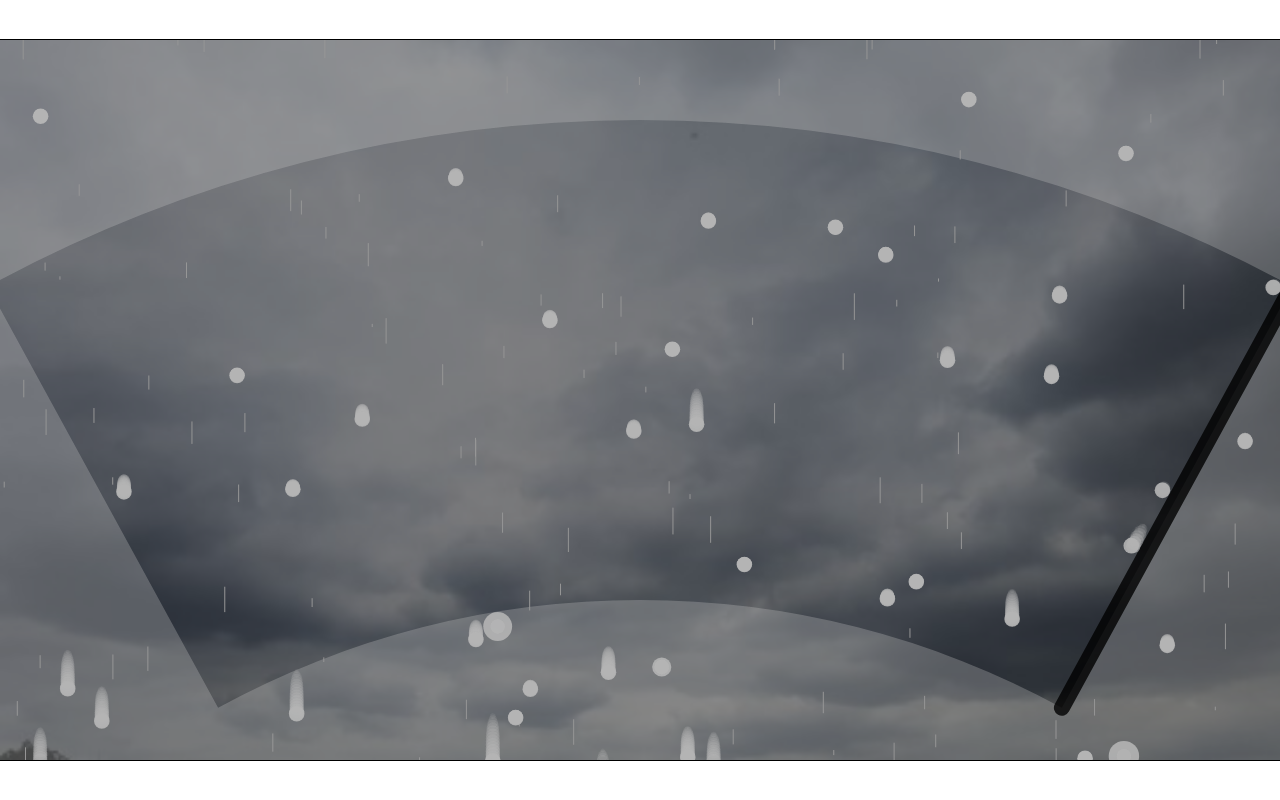
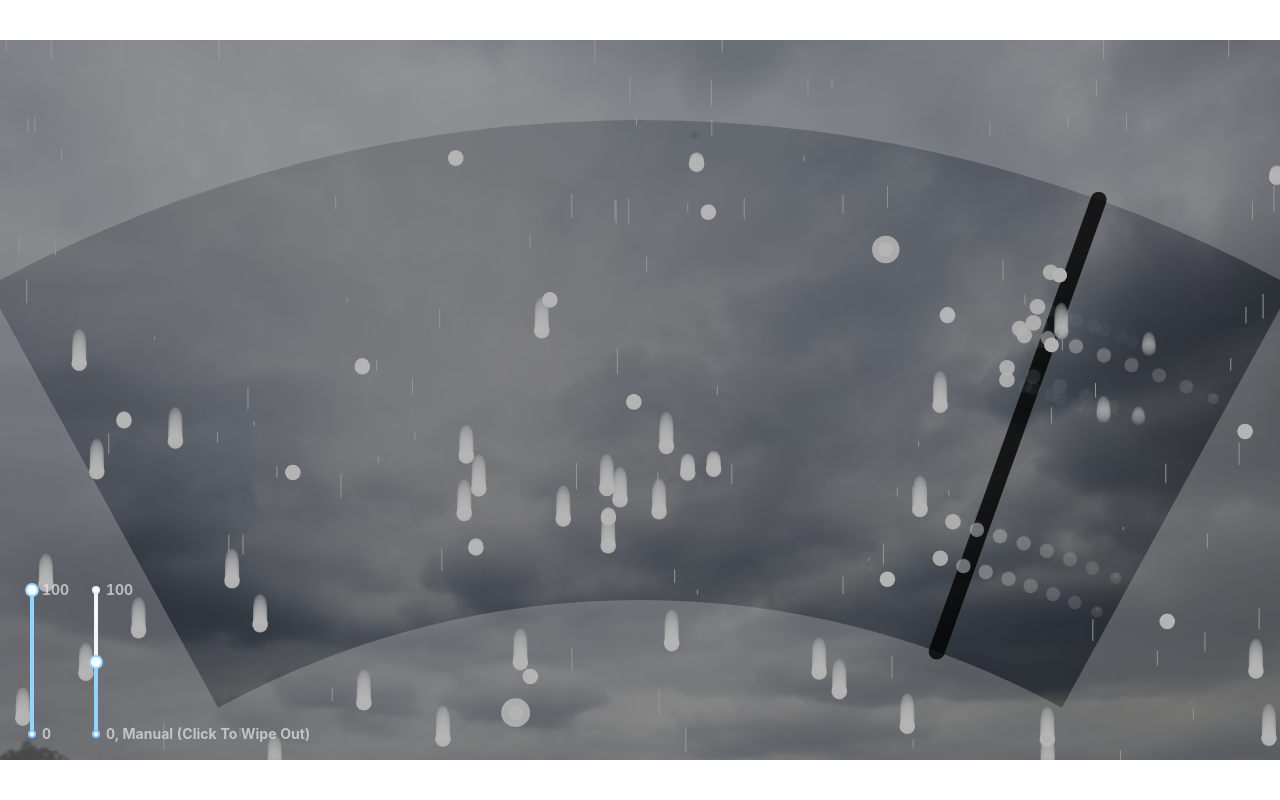
Before and after one commit to 4802852/watching_rain_in_car, a React (Create React App) app: page / in a window 1280 px wide. Built offline with nearby package versions, Linux system fonts and the light colour scheme.

Commit message:
rain drops number, wiper interval > slider

```diff
--- a/package.json
+++ b/package.json
@@ -6,6 +6,7 @@
     "@testing-library/jest-dom": "^5.16.5",
     "@testing-library/react": "^13.4.0",
     "@testing-library/user-event": "^13.5.0",
+    "antd": "^4.23.1",
     "react": "^18.2.0",
     "react-dom": "^18.2.0",
     "react-scripts": "5.0.1",
--- a/src/components/App.css
+++ b/src/components/App.css
@@ -1,10 +1,13 @@
 .App {
   display: flex;
-  height: 100vh;
+  min-height: 100vh;
+  height: 100%;
   align-items: center;
   justify-content: center;
 }
 
-canvas {
-  border: 1px solid black;
+.slider {
+  position: absolute;
+  height: 20%;
+  width: auto;
 }
--- a/src/components/App.js
+++ b/src/components/App.js
@@ -1,4 +1,4 @@
-import { useRef } from "react";
+import React, { useRef } from "react";
 import { useClientWidthHeight } from "../hooks/useClientWidthHeight";
 import "./App.css";
 import RainInCar from "./RainInCar";
@@ -17,7 +17,7 @@ function App() {
   }
 
   return (
-    <div className="App" ref={appRef}>
+    <div className="App" ref={appRef} style={{ flexDirection: "column" }}>
       <RainInCar canvasWidth={canvasWidth} canvasHeight={canvasHeight} />
     </div>
   );
--- a/src/components/RainDropOnAir.js
+++ b/src/components/RainDropOnAir.js
@@ -21,9 +21,9 @@ export class DropOnAir {
     context.stroke();
   }
 
-  update(context) {
+  update(context, flag) {
     this.y += this.speed;
-    if (this.y > this.canvasHeight) {
+    if (flag && this.y > this.canvasHeight) {
       this.x = Math.random() * this.canvasWidth;
       this.y = 0;
       this.speed = Math.random() * this.speedVar + this.minSpeed;
--- a/src/components/RainDropOnWindow.js
+++ b/src/components/RainDropOnWindow.js
@@ -19,11 +19,11 @@ export class DropOnWindow {
     this.speed = 0;
   }
 
-  draw(context, wiperData) {
+  draw(context, wiperData, flag) {
     // drop status update
     if (this.dropSize > this.minDropSize) this.dropSize = this.dropSize * 0.95;
     if (this.speed < this.maxSpeed) this.speed = this.acceration * (this.cnt / 50) * (this.cnt / 50);
-    if (this.y > this.canvasHeight) this.update();
+    if (flag && this.y > this.canvasHeight) this.update();
     this.cnt++;
     let isWiped = 0.7;
     // movement by wiper
--- a/src/components/RainInCar.js
+++ b/src/components/RainInCar.js
@@ -3,8 +3,68 @@ import { useCanvas } from "../hooks/useCanvas";
 import { DropOnAir } from "./RainDropOnAir";
 import { DropOnWindow, DropRemain } from "./RainDropOnWindow";
 import Wiper from "./Wiper";
+import { Slider } from "antd";
 
 const RainInCar = ({ canvasWidth, canvasHeight }) => {
+  // info definition
+  let frequency = 50;
+  let rainFall = 100;
+
+  // Drop Number Info
+  const dropNumberAir = canvasWidth < 500 ? 50 : 100;
+  let dropUpdateNumberAir;
+  const dropNumberWindow = canvasWidth < 500 ? 30 : 60;
+  let dropUpdateNumberWindow;
+  const setRainFall = (rainFall) => {
+    dropUpdateNumberAir = Math.floor(dropNumberAir * ((rainFall * 0.8 + 20) / 100));
+    dropUpdateNumberWindow = Math.floor(dropNumberWindow * ((rainFall * 0.8 + 20) / 100));
+  };
+  setRainFall(rainFall);
+
+  // Slider Change Function
+  const onFrequencyChange = (newValue) => {
+    setWiperInterval(newValue);
+    if (newValue === 0) isAuto = false;
+    else isAuto = true;
+  };
+
+  const onRainFallChange = (newValue) => {
+    setRainFall(newValue);
+  };
+
+  // Slider CSS
+  const markColor = "rgb(230,230,230,0.7)";
+
+  const frequencyMark = {
+    0: {
+      style: {
+        color: markColor,
+      },
+      label: <strong>0, Manual (Click To Wipe Out)</strong>,
+    },
+    100: {
+      style: {
+        color: markColor,
+      },
+      label: <strong>100</strong>,
+    },
+  };
+
+  const rainFallMark = {
+    0: {
+      style: {
+        color: markColor,
+      },
+      label: <strong>0</strong>,
+    },
+    100: {
+      style: {
+        color: markColor,
+      },
+      label: <strong>100</strong>,
+    },
+  };
+
   // Background
   const fillBackground = (context) => {
     context.fillStyle = "rgb(31,31,31,0.5)";
@@ -13,14 +73,35 @@ const RainInCar = ({ canvasWidth, canvasHeight }) => {
 
   // Wiper
   let IsWiping = false;
-  let WipeStart = false;
+  let isAuto = true;
+  let autoOn = false;
 
   const wiperVelocity = 0.012;
   const wiperLimit = 0.5;
   const wiper = new Wiper(canvasWidth, canvasHeight, wiperVelocity, wiperLimit);
 
+  let wiperInterval;
+  const setWiperInterval = (frequency) => {
+    wiperInterval = ((wiperLimit * 4) / wiperVelocity / 60) * 1000 + 500 + (100 - frequency) * 40;
+  };
+  setWiperInterval(frequency);
+
   const startWiping = () => {
-    if (!IsWiping) WipeStart = true;
+    if (!IsWiping && !isAuto) wipeStart();
+  };
+
+  const wipeStart = () => {
+    IsWiping = true;
+    setTimeout(() => {
+      IsWiping = false;
+    }, ((wiperLimit * 4) / wiperVelocity / 60) * 1000);
+  };
+
+  const autoWipe = () => {
+    setTimeout(() => {
+      wipeStart();
+      autoOn = false;
+    }, wiperInterval);
   };
 
   // Window Blur
@@ -46,20 +127,19 @@ const RainInCar = ({ canvasWidth, canvasHeight }) => {
 
   // RainDrop on Air
   const drops = [];
-  for (let i = 0; i < (canvasWidth < 500 ? 50 : 100); i++) {
+  for (let i = 0; i < dropNumberAir; i++) {
     drops.push(new DropOnAir(i, canvasWidth, canvasHeight));
   }
 
   // RainDrop on Window
-  const dropNumber = canvasWidth < 500 ? 20 : 40;
   const windowDrops = [];
-  for (let i = 0; i < dropNumber; i++) {
+  for (let i = 0; i < dropNumberWindow; i++) {
     windowDrops.push(new DropOnWindow(i, canvasWidth, canvasHeight));
   }
-  const reaminDropNumber = 15;
+  const remainDropNumber = 15;
   const windowDropRemains = [];
-  for (let i = 0; i < dropNumber * (reaminDropNumber + 1); i++) {
-    windowDropRemains.push(new DropRemain(i, canvasWidth, canvasHeight, reaminDropNumber));
+  for (let i = 0; i < dropNumberWindow * (remainDropNumber + 1); i++) {
+    windowDropRemains.push(new DropRemain(i, canvasWidth, canvasHeight, remainDropNumber));
   }
 
   // Animation Render
@@ -69,31 +149,39 @@ const RainInCar = ({ canvasWidth, canvasHeight }) => {
     fillBackground(context);
     blurWindow(context);
     // Rain Drop
-    drops.forEach((drop) => drop.update(context));
+    for (let i = 0; i < dropNumberAir; i++) {
+      drops[i].update(context, i <= dropUpdateNumberAir ? true : false);
+    }
     // Wiper Movement
-    if (WipeStart) {
-      IsWiping = true;
-      WipeStart = false;
-      setTimeout(() => {
-        IsWiping = false;
-      }, ((wiperLimit * 4) / wiperVelocity / 60) * 1000);
+    if (isAuto && !autoOn) {
+      autoOn = true;
+      autoWipe();
     }
     let wiperData = wiper.animate(context, IsWiping);
     // Rain Drop on Window Remains
-    for (let i = dropNumber; i < dropNumber * (reaminDropNumber + 1); i++) {
+    for (let i = dropNumberWindow; i < dropNumberWindow * (remainDropNumber + 1); i++) {
       let dropData = windowDropRemains[i].getData();
-      windowDropRemains[i - dropNumber].draw(context, dropData);
+      windowDropRemains[i - dropNumberWindow].draw(context, dropData);
     }
     // Rain Drop on Window
-    windowDrops.forEach((drop, index) => {
-      let dropData = drop.draw(context, wiperData);
-      //   console.log(dropData);
-      windowDropRemains[reaminDropNumber * dropNumber + index].draw(context, dropData);
-    });
+    for (let i = 0; i < dropNumberWindow; i++) {
+      let dropData = windowDrops[i].draw(context, wiperData, i <= dropUpdateNumberWindow ? true : false);
+      windowDropRemains[remainDropNumber * dropNumberWindow + i].draw(context, dropData);
+    }
   };
 
   const canvasRef = useCanvas(canvasWidth, canvasHeight, animate);
-  return <canvas ref={canvasRef} onMouseDown={startWiping} style={{ background: "url(/image/background.jpeg)", backgroundSize: "cover" }} />;
+  return (
+    <div style={{ display: "flex", position: "relative" }}>
+      <canvas ref={canvasRef} onMouseDown={startWiping} style={{ background: "url(/image/background.jpeg)", backgroundSize: "cover" }} />
+      <div className="slider" style={{ bottom: "2rem", left: "1rem" }}>
+        <Slider marks={rainFallMark} vertical defaultValue={100} onChange={onRainFallChange} />
+      </div>
+      <div className="slider" style={{ bottom: "2rem", left: "5rem" }}>
+        <Slider marks={frequencyMark} vertical defaultValue={50} onChange={onFrequencyChange} />
+      </div>
+    </div>
+  );
 };
 
 export default RainInCar;
--- a/src/index.js
+++ b/src/index.js
@@ -1,6 +1,7 @@
 import React from "react";
 import ReactDOM from "react-dom/client";
 import "./index.css";
+import "antd/dist/antd.min.css";
 import App from "./components/App";
 import reportWebVitals from "./reportWebVitals";
 
```
Also changed, not shown: 1 other file (tests, documents, lock files or other folders).
